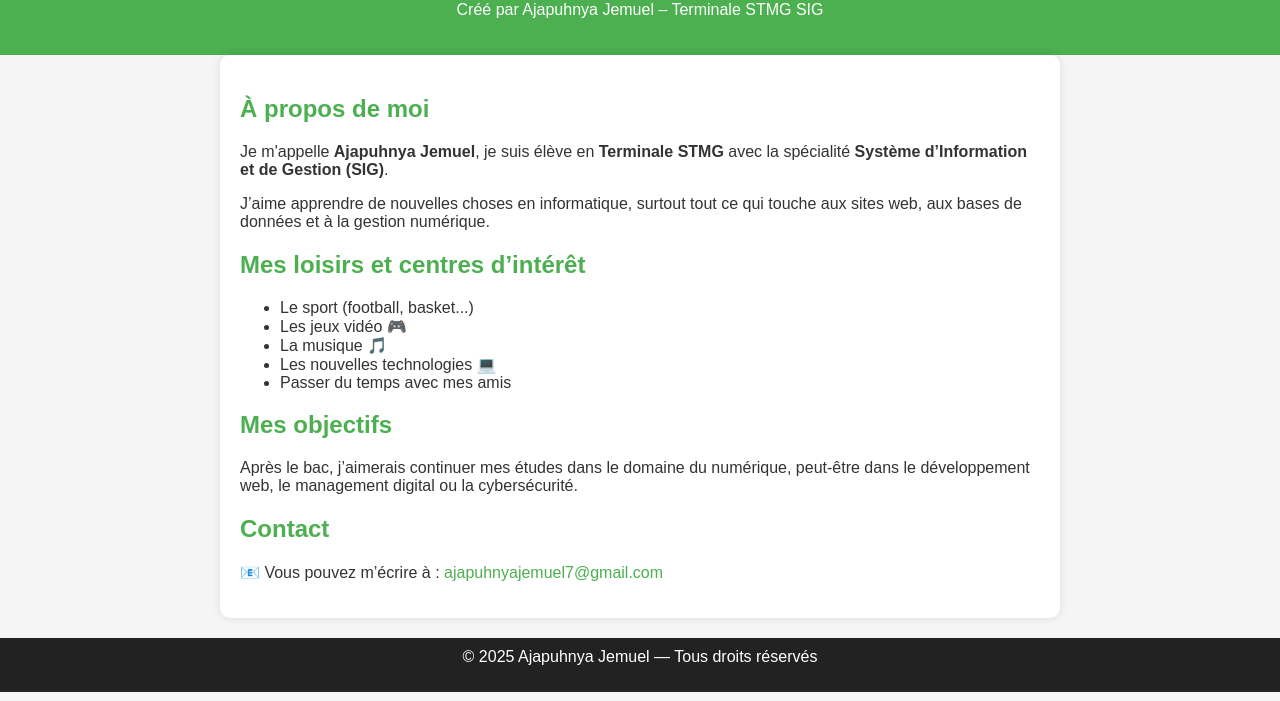
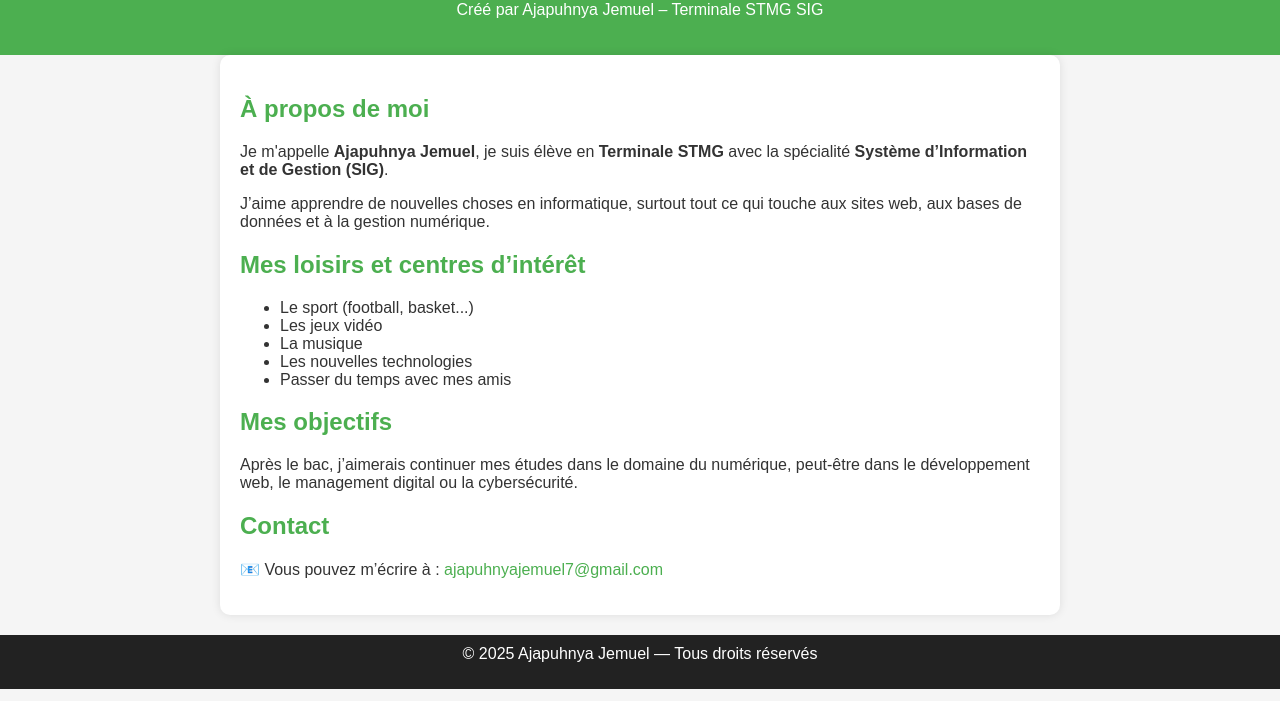
Before and after one commit to hnmaen/portfolio, a plain HTML site: page index.html in a window 1280 px wide. Shown: the part 99-800 px from the top of the page. Drawn offline with Linux system fonts and the light colour scheme.

Commit message:
Update index.html

```diff
--- a/index.html
+++ b/index.html
@@ -20,9 +20,9 @@
     <h2>Mes loisirs et centres d’intérêt</h2>
     <ul>
       <li>Le sport (football, basket...)</li>
-      <li>Les jeux vidéo 🎮</li>
-      <li>La musique 🎵</li>
-      <li>Les nouvelles technologies 💻</li>
+      <li>Les jeux vidéo </li>
+      <li>La musique </li>
+      <li>Les nouvelles technologies </li>
       <li>Passer du temps avec mes amis</li>
     </ul>
 
```
